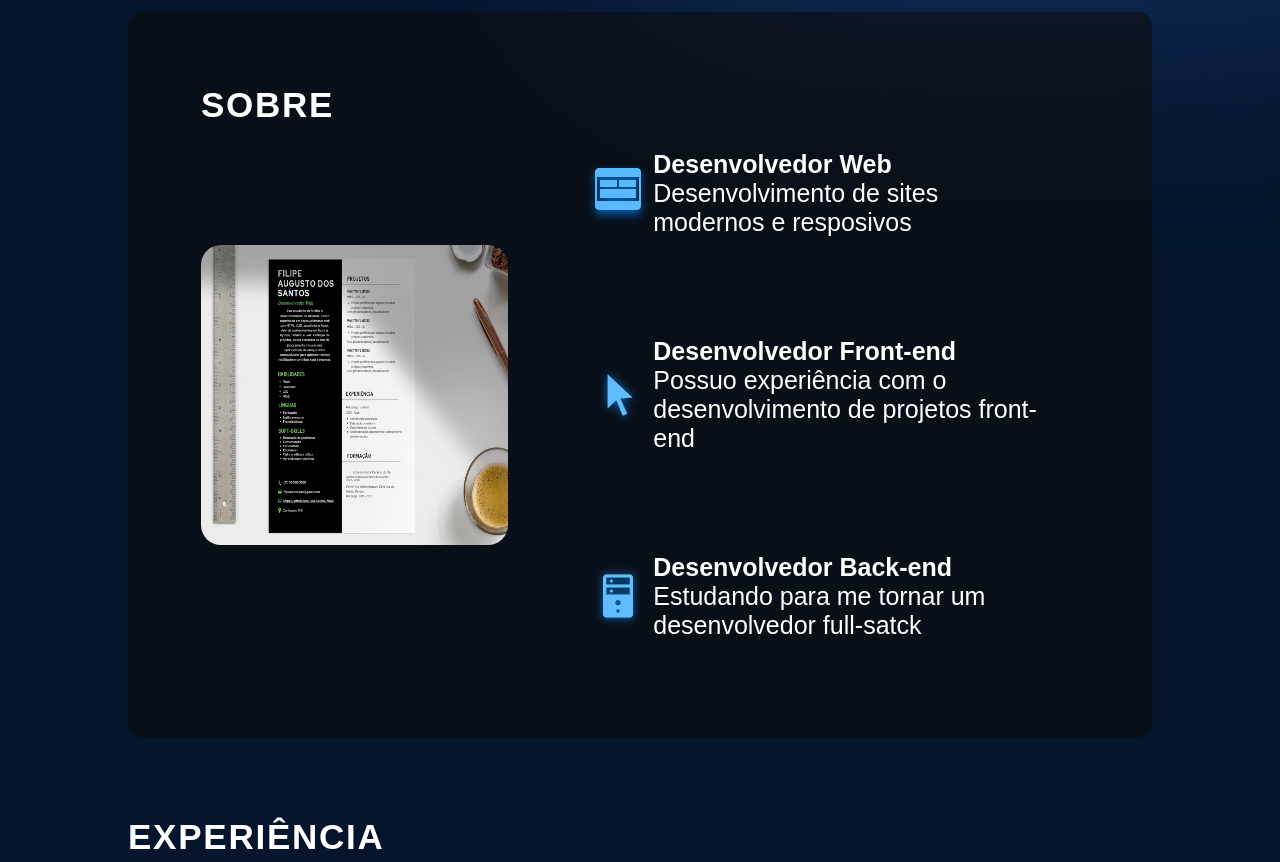
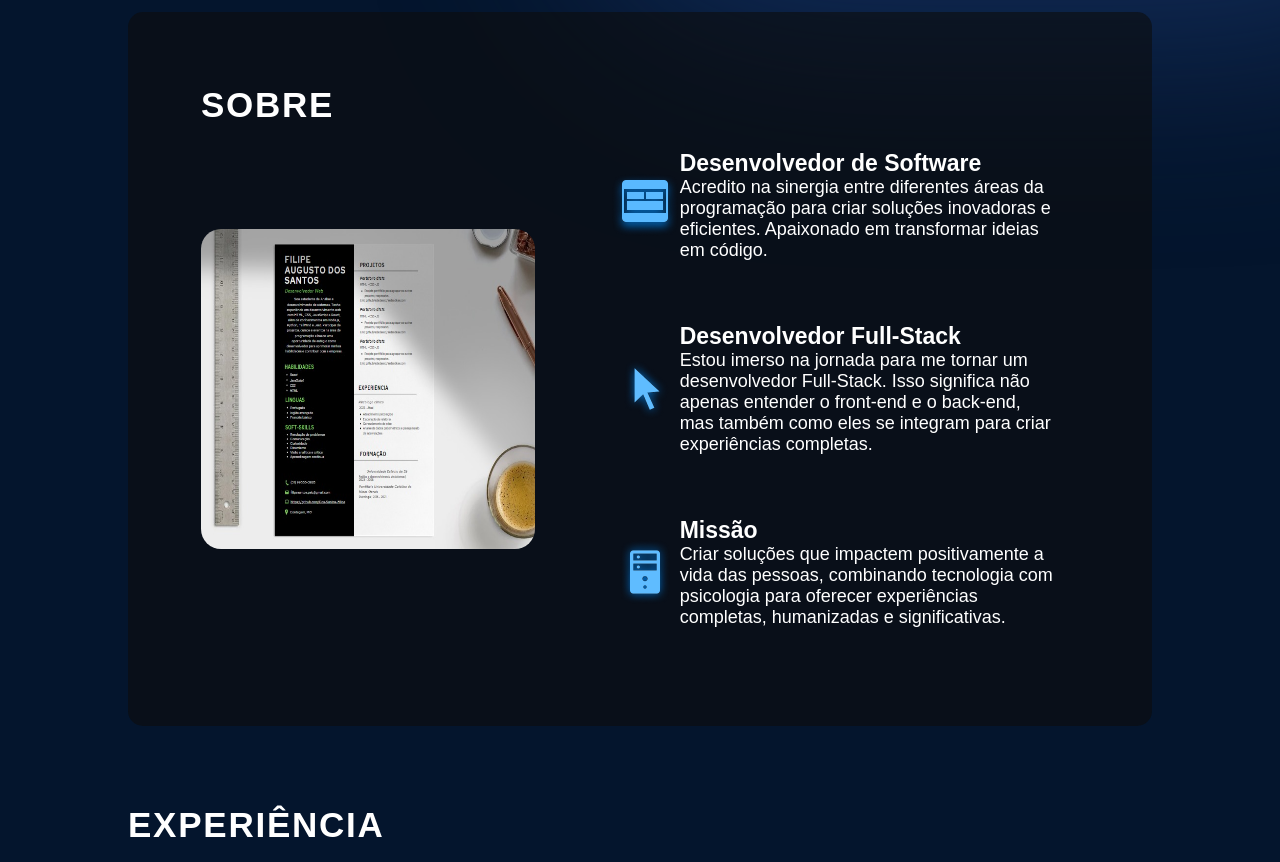
Before and after one commit to Dos-Santos-Filipe/my-portfolio-react, a React (Vite) app: page / in a window 1280 px wide. Shown: the part 660-1522 px from the top of the page. Built offline with nearby package versions, Linux system fonts and the light colour scheme; the HTML template or start-up script is replaced by a standard one.

Commit message:
style: att aboutItem's content and style

```diff
--- a/src/components/about/about.jsx
+++ b/src/components/about/about.jsx
@@ -19,27 +19,27 @@ export const About = () => {
         <li className={styles.aboutItem}>
             <img src={getImageUrl("about/uiIcon.png")} alt="ui icon" />
             <div className={styles.aboutItemText}>
-              <h3>Desenvolvedor Web</h3>
+              <h3>Desenvolvedor de Software</h3>
               <p>
-                Desenvolvimento de sites modernos e resposivos
+              Acredito na sinergia entre diferentes áreas da programação para criar soluções inovadoras e eficientes. Apaixonado em transformar ideias em código.
               </p>
             </div>
           </li>
           <li className={styles.aboutItem}>
             <img src={getImageUrl("about/cursorIcon.png")} alt="cursor icon" />
             <div className={styles.aboutItemText}>
-              <h3>Desenvolvedor Front-end</h3>
+              <h3>Desenvolvedor Full-Stack</h3>
               <p>
-                Possuo experiência com o desenvolvimento de projetos front-end
+              Estou imerso na jornada para me tornar um desenvolvedor Full-Stack. Isso significa não apenas entender o front-end e o back-end, mas também como eles se integram para criar experiências completas.
               </p>
             </div>
           </li>
           <li className={styles.aboutItem}>
             <img src={getImageUrl("about/serverIcon.png")} alt="server icon" />
             <div className={styles.aboutItemText}>
-              <h3>Desenvolvedor Back-end</h3>
+              <h3>Missão</h3>
               <p>
-                Estudando  para me tornar um desenvolvedor full-satck
+              Criar soluções que impactem positivamente a vida das pessoas, combinando tecnologia com psicologia para oferecer experiências completas, humanizadas e significativas.
               </p>
             </div>
           </li>
--- a/src/components/about/about.module.css
+++ b/src/components/about/about.module.css
@@ -26,15 +26,15 @@
 }
 
 .aboutImg {
-  max-width: 35%;
-  height: 300px;
+  max-width: 38%;
+  height: 320px;
   border-radius: 20px;
 }
 
 .aboutItems {
   display: flex;
   flex-direction: column;
-  gap: 50px;
+  gap: 12px;
   color: var(--color-text);
 }
 
@@ -50,7 +50,7 @@
   );
   background-size: 0 100%;
   background-repeat: no-repeat;
-  transition: 0.4s;
+  transition: 0.5s;
 }
 
 .aboutItem:hover {
@@ -58,12 +58,30 @@
 }
 
 .aboutItem h3 {
-  font-size: 25px;
+  font-size: 23px;
   font-weight: 600;
+  position: relative;
+}
+
+.aboutItem h3::before {
+  content: "";
+  position: absolute;
+  width: 0;
+  height: 1px;
+  bottom: 0;
+  left: 0;
+  background-image: linear-gradient(to right, var(--color-text) 40%, transparent 90%);
+  visibility: hidden;
+  transition: 0.7s ease-in;
+}
+
+.aboutItem:hover h3::before {
+  visibility: visible;
+  width: 100%;
 }
 
 .aboutItem p {
-  font-size: 25px;
+  font-size: 18px;
 }
 
 @media screen and (max-width: 830px) {
```
